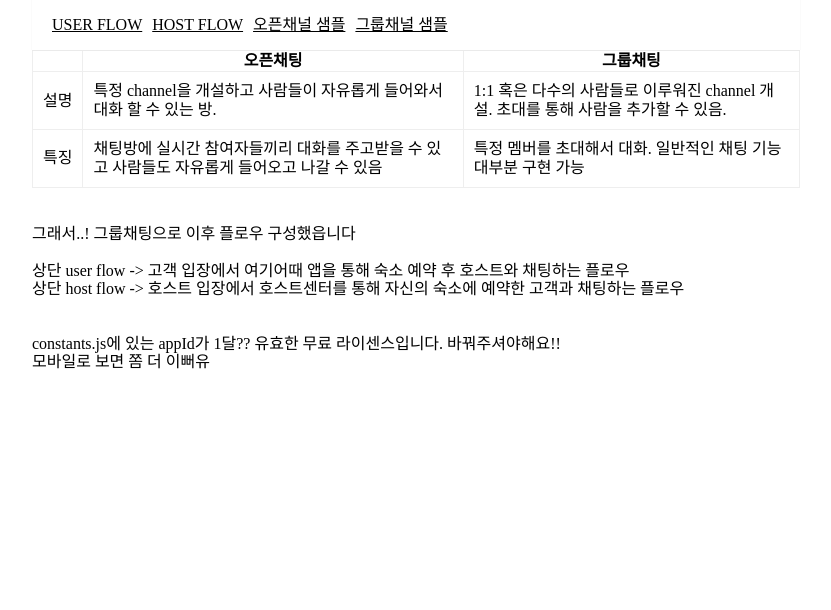
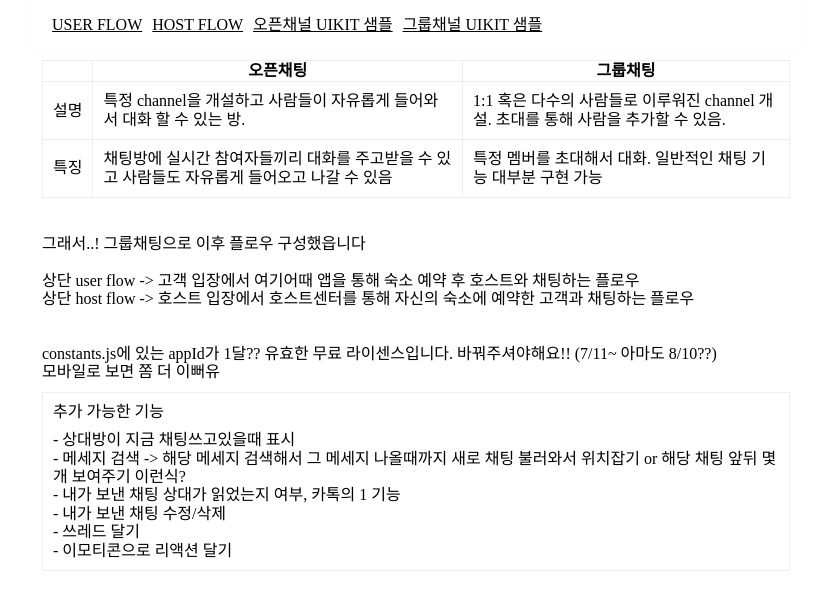
Before and after one commit to gguljamm/react_chat_sendbird, a React (Create React App) app: page / in a window 1280 px wide. Shown: the top 610 px of the page, without its empty margins (224-1055 px from the left). Built offline with nearby package versions, Linux system fonts and the light colour scheme.

Commit message:
채팅 이미지 기능 추가

```diff
--- a/src/App.js
+++ b/src/App.js
@@ -41,8 +41,8 @@ function RouterContent() {
       <header>
         <Link to="/userFlow" className={ location.pathname.startsWith('/userFlow') ? 'active' : '' }>USER FLOW</Link>
         <Link to="/hostFlow" className={ location.pathname.startsWith('/hostFlow') ? 'active' : '' }>HOST FLOW</Link>
-        <Link to="/openChatSample" className={ location.pathname.startsWith('/openChatSample') ? 'active' : '' }>오픈채널 샘플</Link>
-        <Link to="/groupChatSample" className={ location.pathname.startsWith('/groupChatSample') ? 'active' : '' }>그룹채널 샘플</Link>
+        <Link to="/openChatSample" className={ location.pathname.startsWith('/openChatSample') ? 'active' : '' }>오픈채널 UIKIT 샘플</Link>
+        <Link to="/groupChatSample" className={ location.pathname.startsWith('/groupChatSample') ? 'active' : '' }>그룹채널 UIKIT 샘플</Link>
       </header>
       <Routes>
         <Route path="/" element={<Main />}></Route>
--- a/src/features/UserFlow/Channel.js
+++ b/src/features/UserFlow/Channel.js
@@ -51,7 +51,7 @@ function Channel() {
             { sortedChannel.map((channel, index) => <li key={ channel.url } onClick={() => submit(channel)}>
               <div>
                 <div>{ channel.members.filter((member) => member.userId !== state.currentUser.userId).map((v) => v.nickname).join(', ') || '(알 수 없음)' }</div>
-                <div>{ channel.lastMessage?.message || '\u00A0' }</div>
+                <div>{ channel.lastMessage?.message || (channel.lastMessage?.type?.indexOf('image') >= 0 ? '사진을 보냈습니다.' : '\u00A0') }</div>
               </div>
               <div>
                 <div>{ channel.lastMessage?.createdAt ? formatDate(channel.lastMessage.createdAt) : '\u00A0' }</div>
--- a/src/features/UserFlow/Message.js
+++ b/src/features/UserFlow/Message.js
@@ -1,6 +1,7 @@
+import { useEffect, useState } from 'react';
 import dayjs from 'dayjs';
 
-const Message = ({ state, message, updateMessage, handleDeleteMessage, isMinFirst, isMinLast }) => {
+const Message = ({ state, message, updateMessage, handleDeleteMessage, isMinFirst, isMinLast, MoveScrollToBottom, isScrollBottom }) => {
   const arrClass = ['messageBlock'];
   if (message.sender.userId === state.currentUser.userId) {
     arrClass.push('currentUser');
@@ -11,6 +12,15 @@ const Message = ({ state, message, updateMessage, handleDeleteMessage, isMinFirs
   if (isMinLast) {
     arrClass.push('isMinLast');
   }
+
+  const [ isBeforeScrollBottom, setFlag ] = useState(true);
+
+  useEffect(() => {
+    if (!isScrollBottom) {
+      setFlag(false);
+    }
+  }, []);
+
   return (
     <div className={arrClass.join(' ')}>
       <div className="senderName">{message.sender.nickname || '(알수없음)'}</div>
@@ -18,7 +28,7 @@ const Message = ({ state, message, updateMessage, handleDeleteMessage, isMinFirs
         <div className="message">
           {
             message.url
-              ? (<img src={message.url} />)
+              ? (<img onLoad={isBeforeScrollBottom ? () => { MoveScrollToBottom() } : () => {}} src={message.url} />)
               : <div>{message.message || ''}</div>
           }
         </div>
--- a/src/features/UserFlow/MessageHome.js
+++ b/src/features/UserFlow/MessageHome.js
@@ -7,9 +7,7 @@ import Message from './Message';
 
 function MessageHome() {
   /*
-    todo: - 이미지 보내기
-          - 채팅 더보기
-          - 채팅 검색 기능??
+    todo: - 채팅 검색 기능??
    */
   const navigate = useNavigate();
   const { channelUrl } = useParams();
@@ -46,10 +44,6 @@ function MessageHome() {
       return messageObject.messageId !== message;
     });
     setMessages({ ...messagesRef.current, messages: updatedMessages });
-  };
-
-  const handleUpdateMessage = (message) => {
-
   };
 
   /* 현재 메시지들 앞에 불러온 메세지들 추가 */
@@ -123,6 +117,22 @@ function MessageHome() {
     messageListRef.current.scrollTo(0, messageListRef.current.scrollHeight - messageListRef.current.offsetHeight);
   };
 
+  const onFileInputChange = (evt) => {
+    if (evt.currentTarget.files && evt.currentTarget.files.length > 0) {
+      const fileMessageParams = {};
+      fileMessageParams.file = evt.currentTarget.files[0];
+      channel.sendFileMessage(fileMessageParams)
+        .onSucceeded((message) => {
+          setMessages([...messagesRef.current, message]);
+        })
+        .onFailed((error) => {
+          console.log(error)
+          console.log("failed")
+        });
+
+    }
+  };
+
   const currentId = state.currentUser.userId;
   return (
     <div className="messageWrapper">
@@ -158,6 +168,8 @@ function MessageHome() {
                     message={v}
                     isMinFirst={isMinFirst}
                     isMinLast={isMinLast}
+                    MoveScrollToBottom={MoveScrollToBottom}
+                    isScrollBottom={isScrollBottom}
                   />
                 </li>
               )
@@ -167,8 +179,22 @@ function MessageHome() {
           { newMessageAlert ? <div className="newMessage" onClick={() => MoveScrollToBottom()}>새로운 메세지 도착 ▼</div> : '' }
         </div>
         <div className="messageInputBox">
-          <div><input ref={ inputMessageRef } onKeyUp={ evt => evt.key === 'Enter' ? submit() : '' } /></div>
-          <button onClick={ () => submit() }>보내기</button>
+          <div>
+            <div><input ref={ inputMessageRef } onKeyUp={ evt => evt.key === 'Enter' ? submit() : '' } /></div>
+            <button onClick={ () => submit() }>보내기</button>
+          </div>
+          <button className="fileUpload">
+            <label htmlFor="upload" >+</label>
+          </button>
+          <input
+            id="upload"
+            className="file-upload-button"
+            type='file'
+            accept="image/*"
+            hidden={true}
+            onChange={ onFileInputChange }
+            onClick={() => { }}
+          />
         </div>
       </div>
     </div>
--- a/src/features/index.js
+++ b/src/features/index.js
@@ -1,6 +1,6 @@
 function Main() {
   return (
-    <>
+    <div style={{ padding: '10px' }}>
       <table className='mainTable' width="100%" border="1px solid #eee">
         <thead>
         <tr>
@@ -34,9 +34,20 @@ function Main() {
       <div>그래서..! 그룹채팅으로 이후 플로우 구성했읍니다</div><br />
       <div>상단 user flow -> 고객 입장에서 여기어때 앱을 통해 숙소 예약 후 호스트와 채팅하는 플로우</div>
       <div>상단 host flow -> 호스트 입장에서 호스트센터를 통해 자신의 숙소에 예약한 고객과 채팅하는 플로우</div><br/><br/>
-      <div>constants.js에 있는 appId가 1달?? 유효한 무료 라이센스입니다. 바꿔주셔야해요!!</div>
+      <div>constants.js에 있는 appId가 1달?? 유효한 무료 라이센스입니다. 바꿔주셔야해요!! (7/11~ 아마도 8/10??)</div>
       <div>모바일로 보면 쫌 더 이뻐유</div>
-    </>
+      <div style={{ border: '1px solid #eee', padding: '10px', marginTop: '10px' }}>
+        <div style={{ marginBottom: '10px' }}>추가 가능한 기능</div>
+        <ul>
+          <li>- 상대방이 지금 채팅쓰고있을때 표시</li>
+          <li>- 메세지 검색 -> 해당 메세지 검색해서 그 메세지 나올때까지 새로 채팅 불러와서 위치잡기 or 해당 채팅 앞뒤 몇개 보여주기 이런식?</li>
+          <li>- 내가 보낸 채팅 상대가 읽었는지 여부, 카톡의 1 기능</li>
+          <li>- 내가 보낸 채팅 수정/삭제</li>
+          <li>- 쓰레드 달기</li>
+          <li>- 이모티콘으로 리액션 달기</li>
+        </ul>
+      </div>
+    </div>
   )
 }
 
--- a/src/theme/global.scss
+++ b/src/theme/global.scss
@@ -291,6 +291,7 @@ header{
                 }
                 > img{
                   max-width: 500px;
+                  width: 100%;
                 }
               }
             }
@@ -299,16 +300,31 @@ header{
       }
     }
     > .messageInputBox{
+      position: relative;
+      > div{
         min-height: 50px;
         display: flex;
         > div{
           flex: auto;
           > input{
-          padding: 0 10px;
+            padding: 0 10px 0 50px;
             width: 100%;
             height: 100%;
           }
         }
       }
+      .fileUpload{
+        left: 0;
+        top: 0;
+        position: absolute;
+        background-color: transparent;
+        border: 0;
+        font-size: 36px;
+        font-weight: bold;
+        height: 50px;
+        width: 50px;
+        color: gray;
       }
     }
+  }
+}
```
Lines whose indentation alone changed are shown as unchanged.
